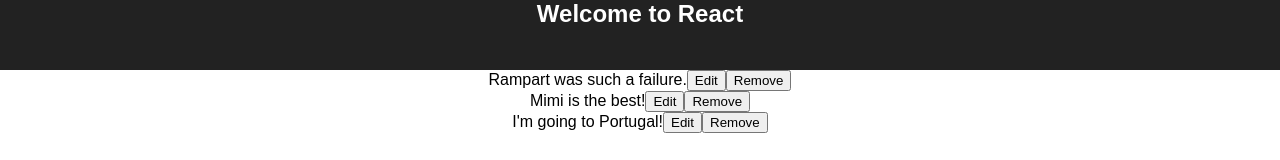
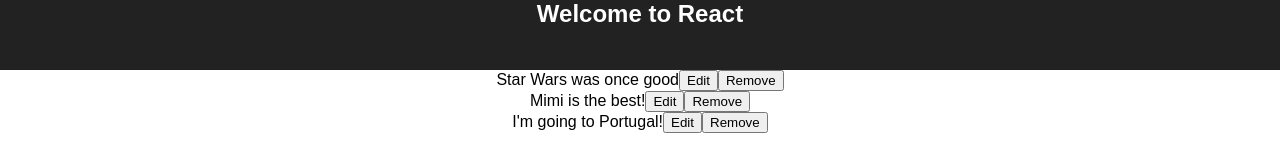
Before and after one commit to andrewnicolalde/LearnReact, a React (Create React App) app in the folder foo/: page / in a window 1280 px wide. Shown: the part 120-280 px from the top of the page. Built offline with nearby package versions, Linux system fonts and the light colour scheme.

Commit message:
Begin adding states to components

```diff
--- a/foo/src/App.js
+++ b/foo/src/App.js
@@ -13,7 +13,7 @@ class App extends Component {
           <img src={logo} className="App-logo" alt="logo" />
           <h1 className="App-title">Welcome to React</h1>
         </header>
-        <Comment>Rampart was such a failure.</Comment>
+        <Comment>Star Wars was once good</Comment>
         <Comment>Mimi is the best!</Comment>
         <Comment>I'm going to Portugal!</Comment>
       </div>
@@ -22,20 +22,62 @@ class App extends Component {
 }
 
 class Comment extends Component {
+
+  constructor(){
+    super();
+    this.state = {
+      editing: false
+    }
+    this.edit = this.edit.bind(this);
+    this.save = this.save.bind(this);
+  }
+
   render(){
+    if(this.state.editing){
+      return(this.renderEditing());
+    } else{
+      return(this.renderNormal());
+    }
+  }
+
+  renderNormal(){
+    return(
+    <div className={"commentContainer"}>
+      {this.props.children}
+      <button onClick={this.edit}>Edit</button>
+      <button onClick={this.remove}>Remove</button>
+    </div>
+    );
+  }
+
+  renderEditing(){
     return(
       <div className={"commentContainer"}>
-        {this.props.children}
-        <button onClick={this.edit}>Edit</button>
-        <button onClick={this.remove}>Remove</button>
+        <textarea defaultValue={this.props.children}></textarea>
+        <button onClick={this.save}>Save</button>
       </div>
     );
   }
 
+  /**
+   * This gets called when the user presses the edit button. Turns the text into an editable text field.
+   */
   edit(){
-    alert("You are now editing the comment");
+    this.setState({editing: true});
   }
 
+  /**
+   * This gets called when the user presses the save button. It turns the contents of the text field into a non-changeable
+   * piece of text.
+   */
+  save(){
+    this.setState({editing: false});
+  }
+
+  /**
+   * This gets called when the user presses the remove button. It deletes the entire commentContainer div.
+   * @param e The actual remove button. We remove the entire section by removing its parent, which is the commentContainer.
+   */
   remove(e){
     e.target.parentElement.remove();
   }
```
